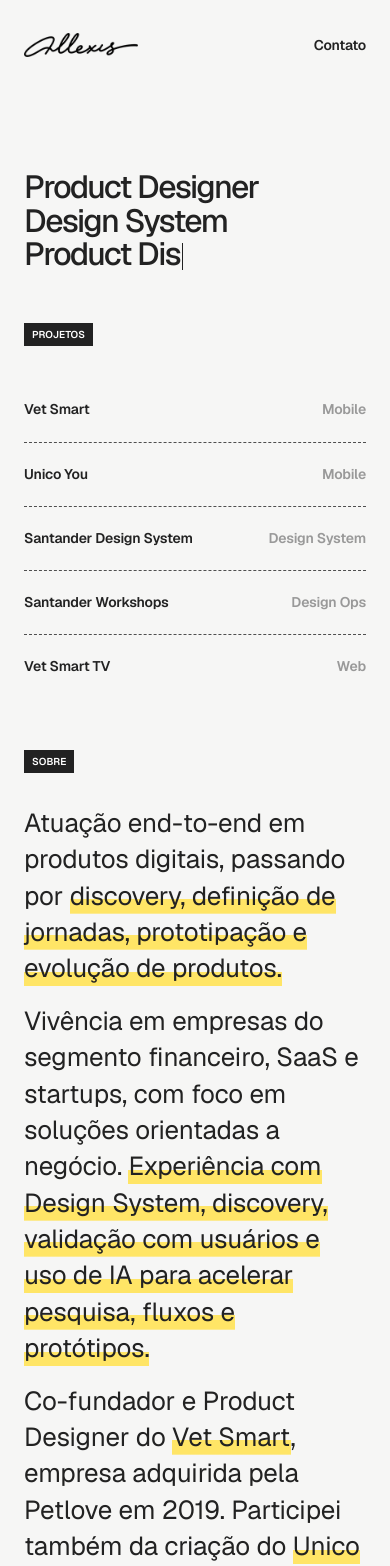
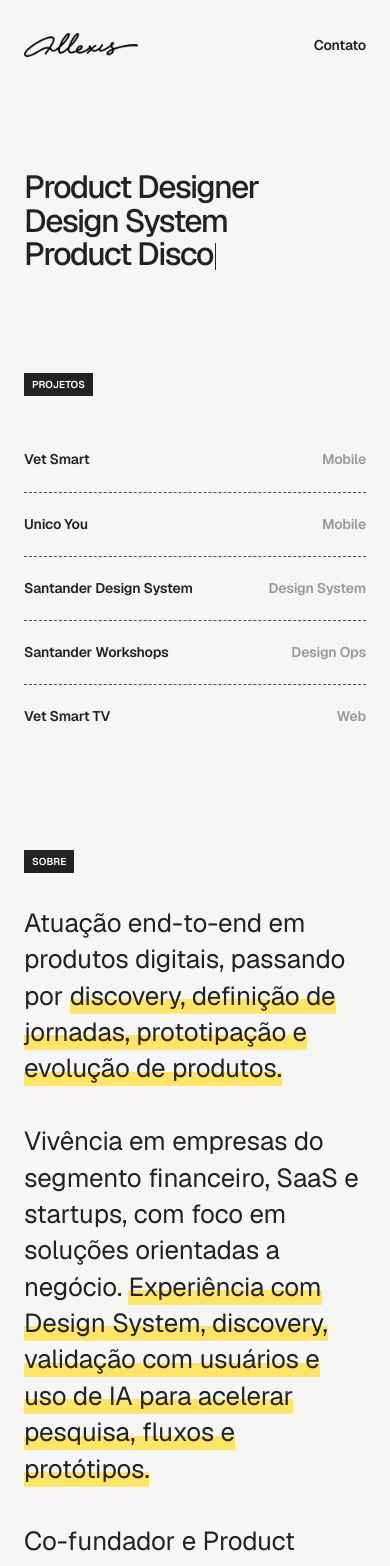
Before and after one commit to allexistsuda/portfolio, a Next.js app: page / in a window 390 px wide. Shown: the top 1566 px of the page. Built offline with nearby package versions, Linux system fonts and the light colour scheme.

Commit message:
revert: espaçamentos mobile apenas nas internas

```diff
--- a/app/page.tsx
+++ b/app/page.tsx
@@ -39,12 +39,12 @@ export default function Home() {
       <div className="px-6 md:px-10" style={{ maxWidth: 1440, margin: "0 auto" }}>
 
         {/* Hero */}
-        <section className="pb-[50px] md:pb-[100px]" style={{ paddingTop: 80 }}>
+        <section style={{ paddingTop: 80, paddingBottom: 100 }}>
           <TypingHero />
         </section>
 
         {/* Projetos */}
-        <section className="pb-[50px] md:pb-[100px]">
+        <section style={{ paddingBottom: 100 }}>
           <Tag label="PROJETOS" />
           <div style={{ marginTop: 32 }}>
             {projects.map((p, i) => (
@@ -70,7 +70,7 @@ export default function Home() {
         </section>
 
         {/* Sobre */}
-        <section className="pb-[50px] md:pb-[100px]">
+        <section style={{ paddingBottom: 100 }}>
           <Tag label="SOBRE" />
           <div
             style={{
@@ -88,7 +88,7 @@ export default function Home() {
                 discovery, definição de jornadas, prototipação e evolução de produtos.
               </HighlightText>
             </p>
-            <p className="mt-4 md:mt-[1.4em]">
+            <p style={{ marginTop: "1.4em" }}>
               Vivência em empresas do segmento financeiro, SaaS e startups, com foco em soluções
               orientadas a negócio.{" "}
               <HighlightText>
@@ -96,7 +96,7 @@ export default function Home() {
                 acelerar pesquisa, fluxos e protótipos.
               </HighlightText>
             </p>
-            <p className="mt-4 md:mt-[1.4em]">
+            <p style={{ marginTop: "1.4em" }}>
               Co-fundador e Product Designer do{" "}
               <HighlightText>Vet Smart</HighlightText>, empresa adquirida pela Petlove em 2019.
               Participei também da criação do{" "}
@@ -107,7 +107,7 @@ export default function Home() {
         </section>
 
         {/* Experiência */}
-        <section className="pb-[50px] md:pb-[100px]">
+        <section style={{ paddingBottom: 100 }}>
           <Tag label="EXPERIÊNCIA" />
 
           {/* Desktop: horizontal timeline */}
@@ -192,7 +192,7 @@ export default function Home() {
         </section>
 
         {/* Contato */}
-        <section id="contato" className="pb-[50px] md:pb-[96px]">
+        <section id="contato" style={{ paddingBottom: 96 }}>
           <Tag label="CONTATO" />
           <div className="flex items-center" style={{ marginTop: 20, gap: 12 }}>
             <span className="arrow-animate" style={{ display: "inline-flex", flexShrink: 0 }}>
```
